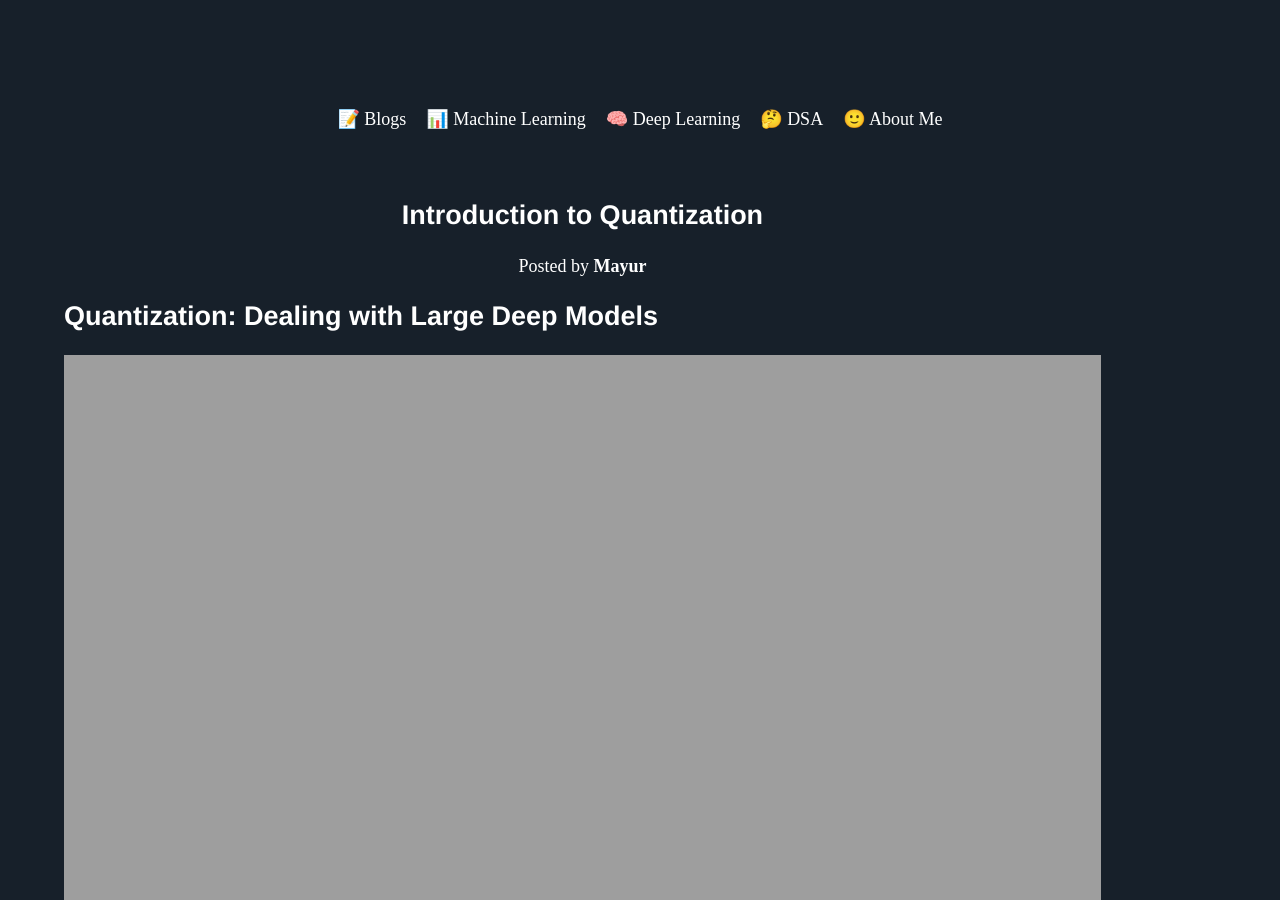
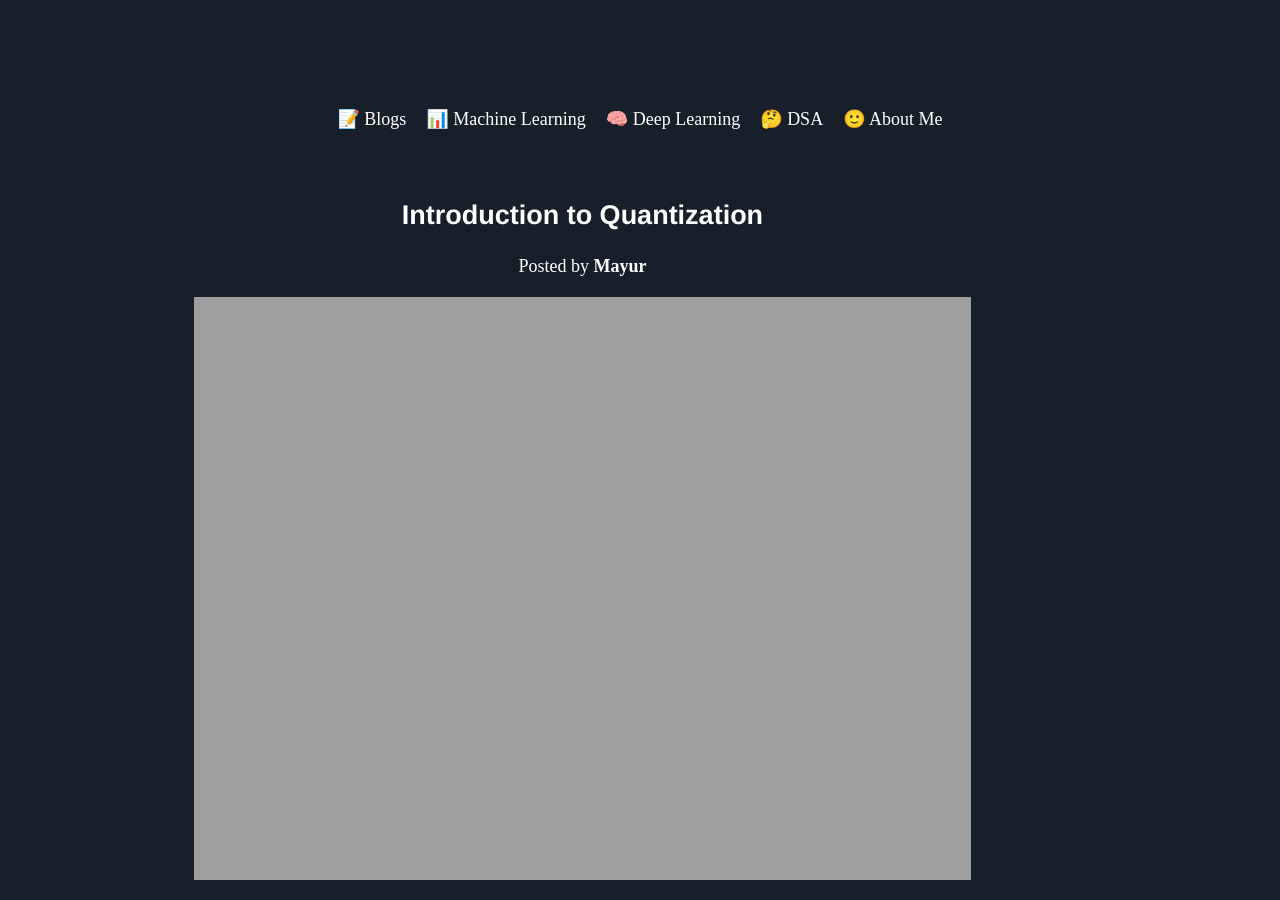
Before and after one commit to Mayurji/mayurji.github.io, a Jekyll site: the page built from _deep-learning/Quantization.md, in a window 1280 px wide and 900 px high. Built offline with Jekyll 4.4.1, drawn with Linux system fonts in a browser that asks for light colours; nearby versions of some CDN libraries; formulas are drawn with MathJax 3; comment, search, counter and statistics services are not loaded.

Commit message:
Update Quantization.md

```diff
--- a/_deep-learning/Quantization.md
+++ b/_deep-learning/Quantization.md
@@ -6,10 +6,8 @@
 ---
 {% include mathjax.html %}
 
-## Quantization: Dealing with Large Deep Models
-
 <center>
-<img src="{{site.url}}/assets/images/ml/patrick-tomasso-Oaqk7qqNh_c-unsplash.jpg" style="zoom: 5%; background-color:#DCDCDC;"  width="100%" height=auto/><br>
+<img src="{{site.url}}/assets/images/ml/patrick-tomasso-Oaqk7qqNh_c-unsplash.jpg" style="zoom: 5%; background-color:#DCDCDC;"  width="75%" height=auto/><br>
 <p>Photo by Patrick Tomasso - Unsplash</p>
 </center>
 
```
